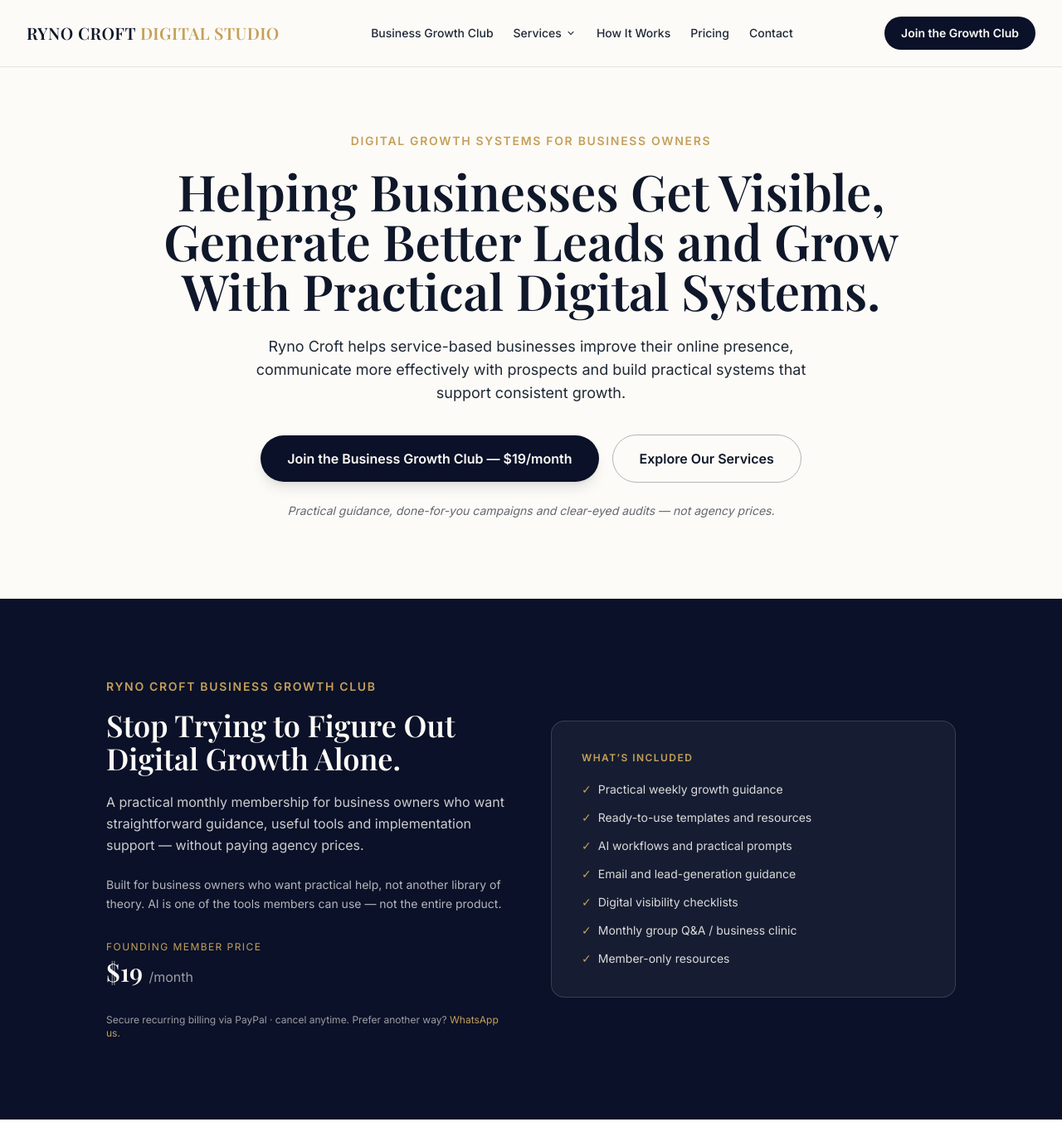
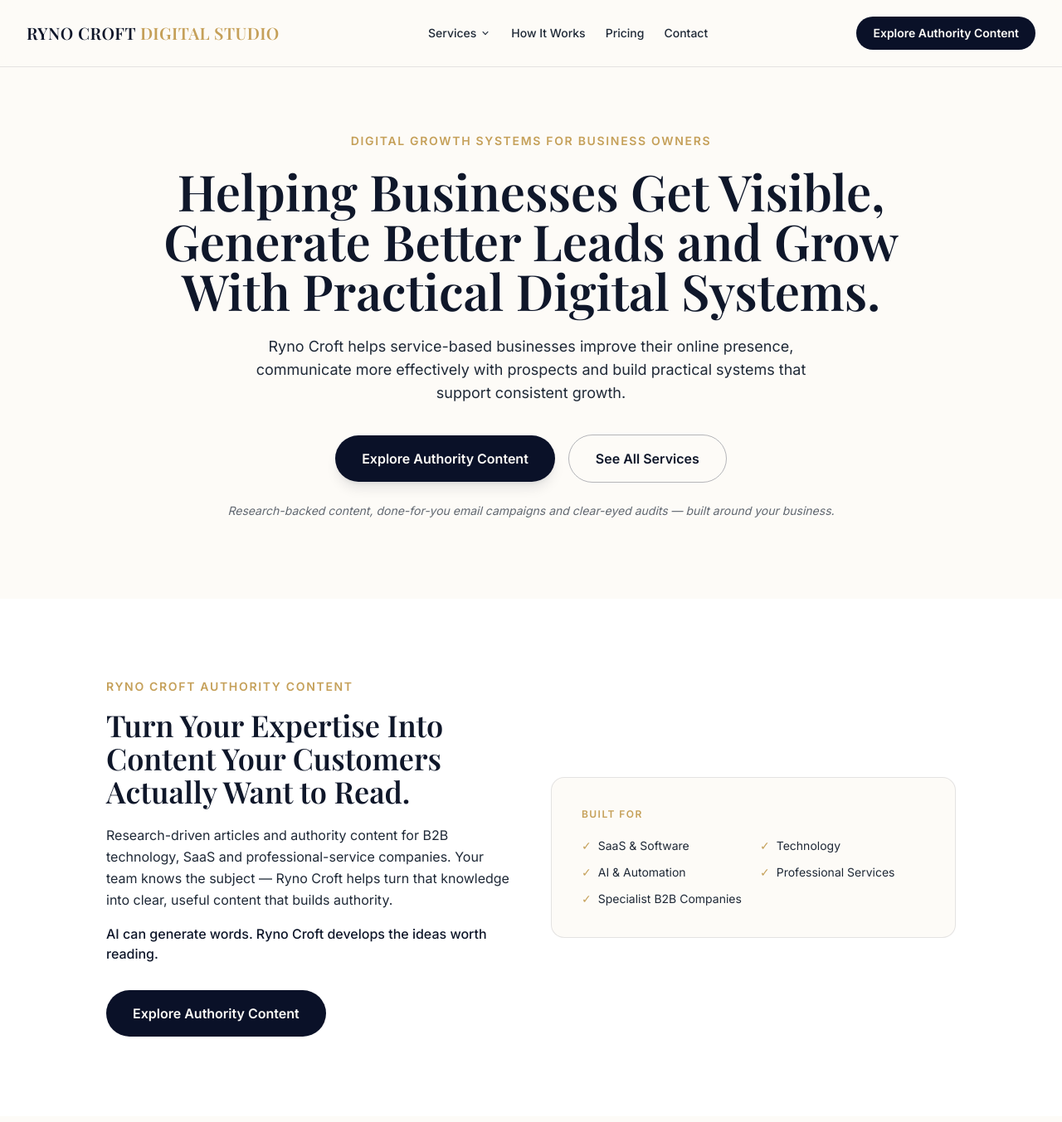
Before and after one commit to rynopro/ryno-croft-landing, a plain HTML site: page index.html in a window 1280 px wide. Shown: the top 1353 px of the page at 83% size. Drawn offline with nearby package versions, Linux system fonts and the light colour scheme; a script that the page names is missing; a web font is replaced by a local one.

Commit message:
Remove Business Growth Club from homepage, lead with Authority Content

```diff
--- a/index.html
+++ b/index.html
@@ -4,13 +4,13 @@
 <meta charset="UTF-8">
 <meta name="viewport" content="width=device-width, initial-scale=1.0">
 <title>Ryno Croft Digital Studio | Digital Growth Systems for Business Owners</title>
-<meta name="description" content="Practical digital growth systems for business owners: the Ryno Croft Business Growth Club ($19/month), done-for-you email marketing campaigns, and digital visibility audits for dental, real estate and professional service businesses.">
+<meta name="description" content="Practical digital growth systems for business owners: research-driven Authority Content, done-for-you email marketing campaigns, and digital visibility audits for dental, real estate and professional service businesses.">
 <link rel="canonical" href="https://rynocroft.com/">
 
 <!-- Open Graph -->
 <meta property="og:type" content="website">
 <meta property="og:title" content="Ryno Croft Digital Studio | Digital Growth Systems for Business Owners">
-<meta property="og:description" content="Practical digital growth systems for business owners: a $19/month growth membership, done-for-you email marketing, and digital visibility audits.">
+<meta property="og:description" content="Practical digital growth systems for business owners: research-driven Authority Content, done-for-you email marketing, and digital visibility audits.">
 <meta property="og:url" content="https://rynocroft.com/">
 
 <!-- Google Fonts -->
@@ -67,7 +67,6 @@
       </a>
 
       <nav class="hidden lg:flex items-center gap-6 text-sm font-medium text-slate">
-        <a href="#growth-club" class="whitespace-nowrap hover:text-gold transition-colors">Business Growth Club</a>
         <div class="relative">
           <button type="button" id="servicesDropdownBtn" aria-expanded="false" aria-haspopup="true" class="flex items-center gap-1 whitespace-nowrap hover:text-gold transition-colors">
             Services
@@ -85,9 +84,9 @@
       </nav>
 
       <div class="hidden lg:flex items-center gap-3">
-        <a href="#growth-club"
+        <a href="/authority-content"
            class="bg-navy text-cream font-semibold text-sm px-5 py-2.5 rounded-full hover:bg-charcoal transition-colors">
-          Join the Growth Club
+          Explore Authority Content
         </a>
       </div>
 
@@ -102,16 +101,15 @@
     <!-- Mobile menu -->
     <div id="mobileMenu" class="lg:hidden overflow-hidden max-h-0 bg-cream border-b border-navy/10">
       <div class="px-5 pb-6 pt-2 flex flex-col gap-4 text-sm font-medium">
-        <a href="#growth-club" class="py-1">Business Growth Club</a>
         <a href="/authority-content" class="py-1">Authority Content</a>
         <a href="#email-marketing" class="py-1">Email Marketing</a>
         <a href="#authority-audit" class="py-1">Authority Audit</a>
         <a href="#how-it-works" class="py-1">How It Works</a>
         <a href="#pricing" class="py-1">Pricing</a>
         <a href="#contact" class="py-1">Contact</a>
-        <a href="#growth-club"
+        <a href="/authority-content"
            class="inline-flex items-center justify-center bg-navy text-cream font-semibold px-5 py-2.5 rounded-full mt-2">
-          Join the Growth Club
+          Explore Authority Content
         </a>
       </div>
     </div>
@@ -128,60 +126,20 @@
         Ryno Croft helps service-based businesses improve their online presence, communicate more effectively with prospects and build practical systems that support consistent growth.
       </p>
       <div class="flex flex-col sm:flex-row items-center justify-center gap-4 mb-6">
-        <a href="#growth-club"
+        <a href="/authority-content"
            class="w-full sm:w-auto bg-navy text-cream font-semibold px-8 py-4 rounded-full hover:bg-charcoal transition-colors shadow-lg shadow-navy/10">
-          Join the Business Growth Club &mdash; $19/month
+          Explore Authority Content
         </a>
         <a href="#services" class="w-full sm:w-auto text-center border border-navy/30 text-charcoal font-semibold px-8 py-4 rounded-full hover:border-navy transition-colors">
-          Explore Our Services
+          See All Services
         </a>
       </div>
-      <p class="text-sm text-slate/70 italic">Practical guidance, done-for-you campaigns and clear-eyed audits &mdash; not agency prices.</p>
+      <p class="text-sm text-slate/70 italic">Research-backed content, done-for-you email campaigns and clear-eyed audits &mdash; built around your business.</p>
     </div>
   </section>
 
-  <!-- ============ BUSINESS GROWTH CLUB ============ -->
+  <!-- ============ SERVICES ANCHOR ============ -->
   <section id="services" class="scroll-mt-20"></section>
-  <section id="growth-club" class="scroll-mt-20 py-24 px-5 sm:px-8 bg-navy">
-    <div class="max-w-5xl mx-auto grid lg:grid-cols-2 gap-12 items-center">
-      <div>
-        <p class="eyebrow text-gold font-semibold text-xs sm:text-sm uppercase mb-4">Ryno Croft Business Growth Club</p>
-        <h2 class="font-serif text-3xl sm:text-4xl font-semibold text-cream mb-5 leading-snug">
-          Stop Trying to Figure Out Digital Growth Alone.
-        </h2>
-        <p class="text-cream/80 leading-relaxed mb-6">
-          A practical monthly membership for business owners who want straightforward guidance, useful tools and implementation support &mdash; without paying agency prices.
-        </p>
-        <p class="text-cream/70 text-sm leading-relaxed mb-8">
-          Built for business owners who want practical help, not another library of theory. AI is one of the tools members can use &mdash; not the entire product.
-        </p>
-        <div class="flex items-center gap-4 mb-8">
-          <div>
-            <p class="eyebrow text-gold text-xs uppercase mb-1">Founding Member Price</p>
-            <p class="font-serif text-3xl font-semibold text-cream">$19 <span class="text-base font-sans font-normal text-cream/60">/month</span></p>
-          </div>
-        </div>
-        <div id="paypal-button-container-P-4J949504MK373092RNKWWX6Q" class="max-w-xs"></div>
-        <p class="text-cream/60 text-xs mt-3">
-          Secure recurring billing via PayPal &middot; cancel anytime.
-          Prefer another way?
-          <a href="https://wa.me/27817004443?text=Hi%20Ryno%20Croft%20Studio%2C%20I%27d%20like%20to%20join%20the%20Business%20Growth%20Club%20(%2419%2Fmonth)." target="_blank" rel="noopener noreferrer" class="text-gold hover:underline">WhatsApp us</a>.
-        </p>
-      </div>
-      <div class="bg-cream/5 border border-cream/15 rounded-2xl p-8 sm:p-9">
-        <p class="eyebrow text-gold text-xs uppercase font-semibold mb-5">What&rsquo;s Included</p>
-        <ul class="text-sm text-cream/85 space-y-3.5">
-          <li class="flex gap-2"><span class="text-gold">&#10003;</span>Practical weekly growth guidance</li>
-          <li class="flex gap-2"><span class="text-gold">&#10003;</span>Ready-to-use templates and resources</li>
-          <li class="flex gap-2"><span class="text-gold">&#10003;</span>AI workflows and practical prompts</li>
-          <li class="flex gap-2"><span class="text-gold">&#10003;</span>Email and lead-generation guidance</li>
-          <li class="flex gap-2"><span class="text-gold">&#10003;</span>Digital visibility checklists</li>
-          <li class="flex gap-2"><span class="text-gold">&#10003;</span>Monthly group Q&amp;A / business clinic</li>
-          <li class="flex gap-2"><span class="text-gold">&#10003;</span>Member-only resources</li>
-        </ul>
-      </div>
-    </div>
-  </section>
 
   <!-- ============ AUTHORITY CONTENT (summary) ============ -->
   <section id="authority-content" class="scroll-mt-20 py-24 px-5 sm:px-8 bg-white">
@@ -331,22 +289,22 @@
   <section id="pricing" class="scroll-mt-20 py-24 px-5 sm:px-8 bg-white">
     <div class="max-w-3xl mx-auto text-center mb-16">
       <h2 class="font-serif text-3xl sm:text-4xl font-semibold text-charcoal mb-5">Straightforward Pricing.</h2>
-      <p class="text-slate leading-relaxed">One membership. Two service-based offers, scoped to what you actually need.</p>
+      <p class="text-slate leading-relaxed">Three ways to work with Ryno Croft, scoped to what your business actually needs.</p>
     </div>
 
     <div class="max-w-6xl mx-auto grid md:grid-cols-3 gap-8 items-stretch">
 
-      <!-- Growth Club -->
+      <!-- Authority Content -->
       <div class="relative flex flex-col bg-navy rounded-2xl p-8 shadow-xl shadow-navy/20 md:-translate-y-3">
         <span class="absolute -top-3 left-1/2 -translate-x-1/2 bg-gold text-navy text-xs font-bold uppercase tracking-wide px-4 py-1.5 rounded-full">
-          Founding Member Price
+          Flagship Service
         </span>
-        <h3 class="font-serif text-xl font-semibold text-cream mb-1 mt-2">Business Growth Club</h3>
-        <p class="text-3xl font-serif font-semibold text-cream mb-6">$19 <span class="text-sm font-sans font-normal text-cream/60">/month</span></p>
-        <p class="text-sm text-cream/80 leading-relaxed mb-8 flex-1">Weekly guidance, templates, AI workflows and a monthly group clinic &mdash; practical help without agency prices.</p>
-        <a href="#growth-club"
+        <h3 class="font-serif text-xl font-semibold text-cream mb-1 mt-2">Authority Content</h3>
+        <p class="text-3xl font-serif font-semibold text-cream mb-6">From $500</p>
+        <p class="text-sm text-cream/80 leading-relaxed mb-8 flex-1">Research-driven articles and content that turn your expertise into something people actually want to read.</p>
+        <a href="/authority-content"
            class="w-full text-center bg-gold text-navy font-semibold px-6 py-3 rounded-full hover:bg-cream transition-colors">
-          Join the Growth Club
+          See Authority Content Packages
         </a>
       </div>
 
@@ -371,21 +329,20 @@
       </div>
 
     </div>
-    <p class="max-w-2xl mx-auto text-center text-sm text-slate/60 mt-10">Looking for B2B content instead? <a href="/authority-content" class="text-gold font-semibold hover:underline">See Authority Content packages</a> &mdash; starting at $500.</p>
   </section>
 
   <!-- ============ FINAL CTA ============ -->
   <section class="py-24 px-5 sm:px-8 bg-navy text-center">
     <div class="max-w-2xl mx-auto">
       <h2 class="font-serif text-3xl sm:text-4xl font-semibold text-cream mb-6">Ready to Build Practical Digital Growth?</h2>
-      <p class="text-cream/75 mb-9 leading-relaxed">Start with the Business Growth Club, or explore the service that fits where you are right now.</p>
+      <p class="text-cream/75 mb-9 leading-relaxed">Explore the service that fits where you are right now, or get in touch to talk through your specific goals.</p>
       <div class="flex flex-col sm:flex-row items-center justify-center gap-4 mb-6">
-        <a href="#growth-club"
+        <a href="/authority-content"
            class="w-full sm:w-auto bg-gold text-navy font-semibold px-8 py-4 rounded-full hover:bg-cream transition-colors">
-          Join the Business Growth Club &mdash; $19/month
+          Explore Authority Content
         </a>
         <a href="#services" class="w-full sm:w-auto text-center border border-cream/30 text-cream font-semibold px-8 py-4 rounded-full hover:border-cream transition-colors">
-          Explore Our Services
+          See All Services
         </a>
       </div>
       <p class="text-sm text-cream/60">
@@ -503,8 +460,8 @@
     // reliable way to embed a booking flow on an external site.
     //
     // This CTA ("Discuss Your Requirements") is intentionally secondary —
-    // it is not the homepage's primary conversion path. The Business
-    // Growth Club and core services are.
+    // it is not the homepage's primary conversion path. Authority Content
+    // and the other core services are.
     // ======================================================================
     (function (C, A, L) {
       let p = function (a, ar) { a.q.push(ar); };
@@ -543,37 +500,5 @@
 
   </script>
 
-  <!-- ======================================================================
-       PayPal subscription button — Business Growth Club ($19/month).
-       Renders into #paypal-button-container-P-4J949504MK373092RNKWWX6Q in
-       the Growth Club section above. This is PayPal's own Button Factory
-       code, used as generated. Every other "Join the Growth Club" CTA on
-       this page is a real <a href="#growth-club"> link that scrolls here,
-       so the actual PayPal button only needs to exist in one place.
-       ====================================================================== -->
-  <script src="https://www.paypal.com/sdk/js?client-id=BAABAT9gUu2jNxlmCdI_xwPnLhQDyEmKDFwUoZSWJjNB1e0t_c5ZlsqCeHMz4b_bZhH-eWOGCIXYKfaeyQ&vault=true&intent=subscription" data-sdk-integration-source="button-factory"></script>
-  <script>
-    paypal.Buttons({
-        style: {
-            shape: 'rect',
-            color: 'gold',
-            layout: 'vertical',
-            label: 'subscribe'
-        },
-        createSubscription: function(data, actions) {
-          return actions.subscription.create({
-            /* Creates the subscription */
-            plan_id: 'P-4J949504MK373092RNKWWX6Q'
-          });
-        },
-        onApprove: function(data, actions) {
-          // Send the new member to a proper thank-you page instead of a
-          // plain browser alert, carrying the subscription ID through so
-          // they (and we) have a reference for support if needed.
-          window.location.href = 'growth-club-thank-you.html?subscription_id=' + encodeURIComponent(data.subscriptionID);
-        }
-    }).render('#paypal-button-container-P-4J949504MK373092RNKWWX6Q'); // Renders the PayPal button
-  </script>
-
 </body>
 </html>
```
